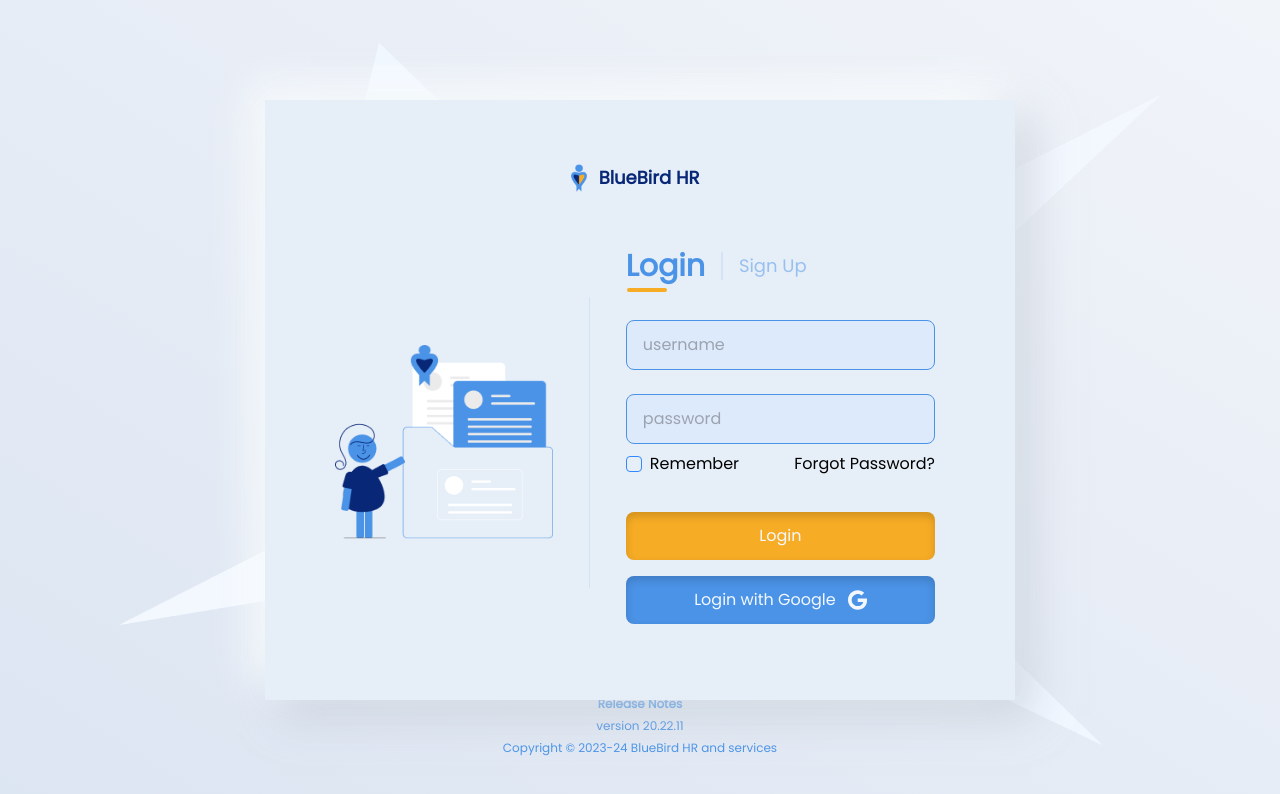
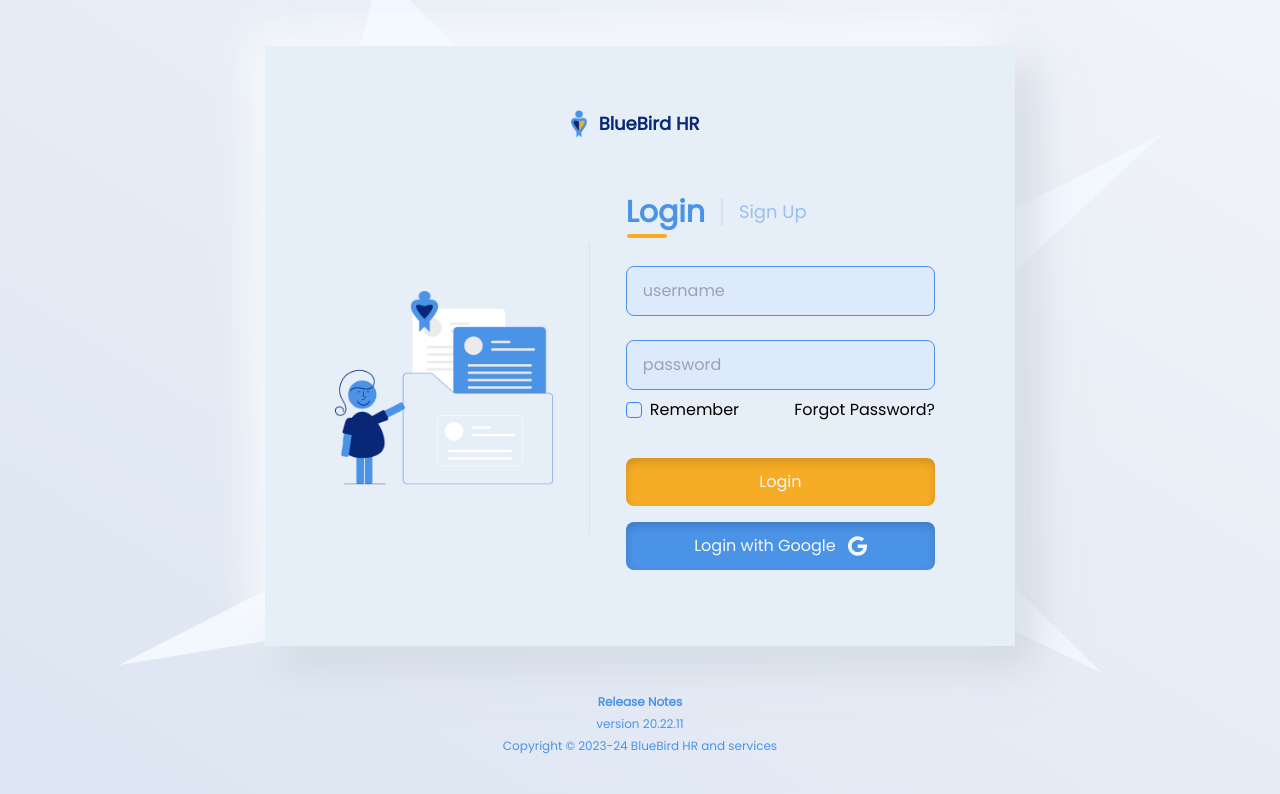
Before and after one commit to Veyd89/HRIS-Management-WebApp, a React (Vite) app: page /login in a window 1280 px wide. Shown: the top 794 px of the page. Built offline with nearby package versions, Linux system fonts and the light colour scheme.

Commit message:
next again

```diff
--- a/src/pages/LoginPages.jsx
+++ b/src/pages/LoginPages.jsx
@@ -23,17 +23,20 @@
     console.log(height);
   }, [height]);
   return (
-    <section className="bg-gradient-to-tr from-[#DCE5F2] to-[#F1F4F9] relative h-screen w-full flex flex-col justify-center items-center overflow-y-auto ">
+    <section className="h-screen box-border bg-gradient-to-tr from-[#DCE5F2] to-[#F1F4F9] relative w-full flex flex-col gap-12 justify-center items-center md:overflow-hidden">
+      <div className="flex flex-col absolute  w-full justify-center items-center h-full">
         <img
           src="/img/X.png"
-        className="absolute  w-[1000px] h-[400px] rotate-[52.34deg] top-[17rem] "
+          className="absolute  w-[1000px] h-[400px] rotate-[52.34deg]"
           alt=""
         />
         <img
           src="/img/Y.png"
-        className="absolute  w-[1100px] h-[400px] -rotate-[7deg] top-40"
+          className="absolute  w-[1100px] h-[400px] -rotate-[7deg] "
           alt=""
         />
+      </div>
+
       <div className=" w-[750px] h-[600px] z-50 bg-[#E6EEF8] py-16 pl-[70px] pr-20 shadow-[-16px_-16px_40px_rgba(253,255,255,0.8),16px_16px_40px_rgba(187,195,206,0.6)] ">
         <div className="min-w-full min-h-full flex flex-col gap-14">
           <header className="flex w-full justify-center items-center gap-3">
@@ -121,7 +124,7 @@
           </div>
         </div>
       </div>
-      <footer className="absolute flex flex-col gap-1.5 justify-center items-center text-xs bottom-11 text-[#4B93E7]">
+      <footer className=" flex flex-col gap-1.5 justify-center items-center text-xs  text-[#4B93E7]">
         <p className="font-semibold">Release Notes</p>
         <p>version 20.22.11</p>
         <p>Copyright © 2023-24 BlueBird HR and services</p>
```
Lines whose indentation alone changed are shown as unchanged.
